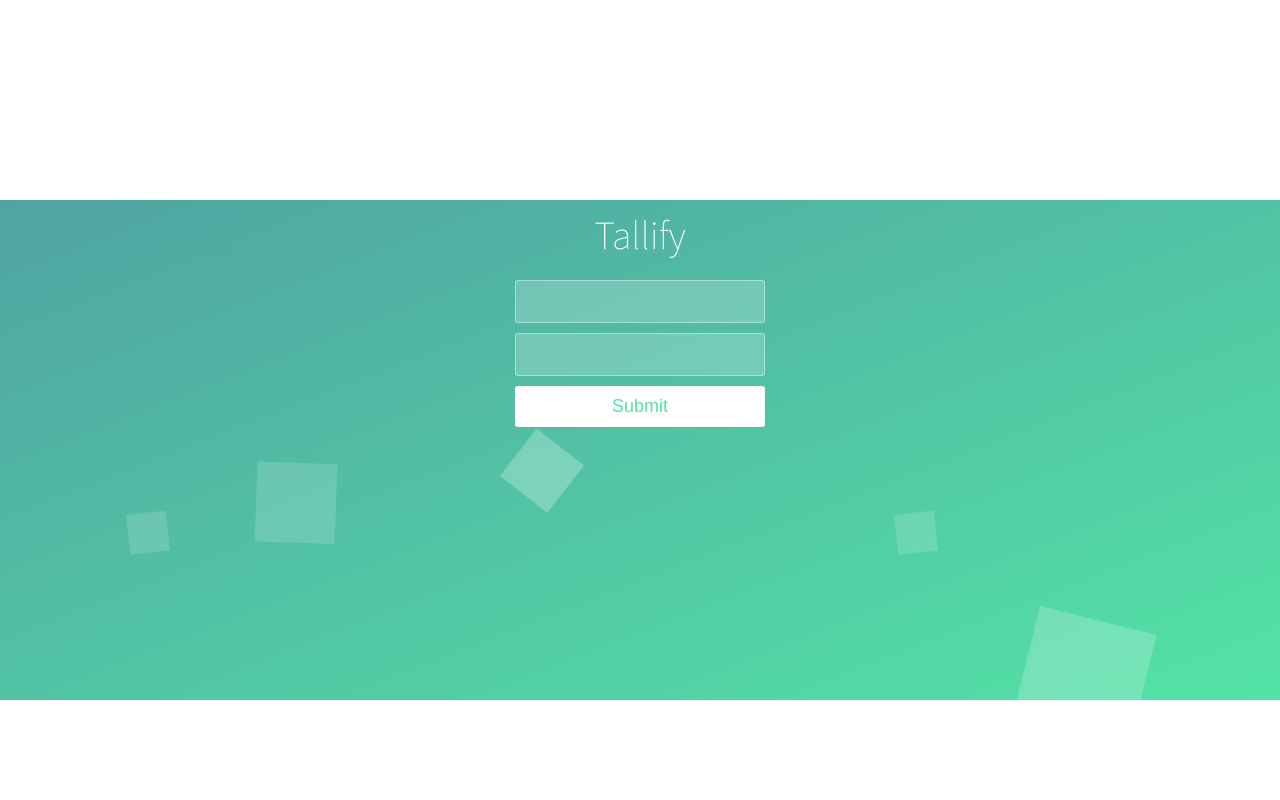
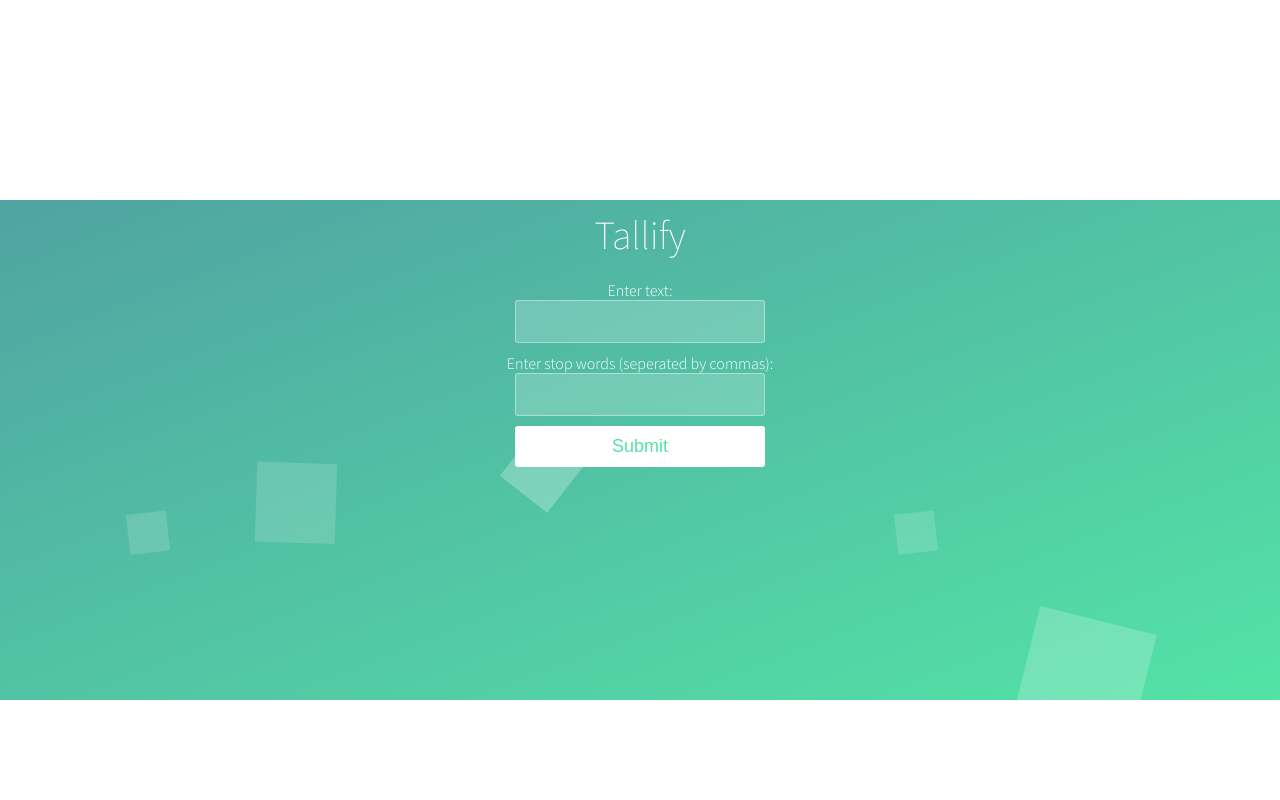
Before and after one commit to shivamprakash/tallify-python, a Django app: page / in a window 1280 px wide. Run offline with Django 3.2, Linux system fonts and the light colour scheme; some libraries are stand-ins or nearby versions.

Commit message:
label for text fields

```diff
--- a/tallify/countwords/templates/index.html
+++ b/tallify/countwords/templates/index.html
@@ -30,7 +30,9 @@
 
 			<form class="form" action="{{ app_path }}" method="POST">
 				{% csrf_token %}
+        Enter text:
 				{{ form.wordcounttext }}
+        Enter stop words (seperated by commas):
 				{{ form.stopwords }}
 				<button type="submit" id="submit-button">Submit</button>
 				<br/> <br/>
```
